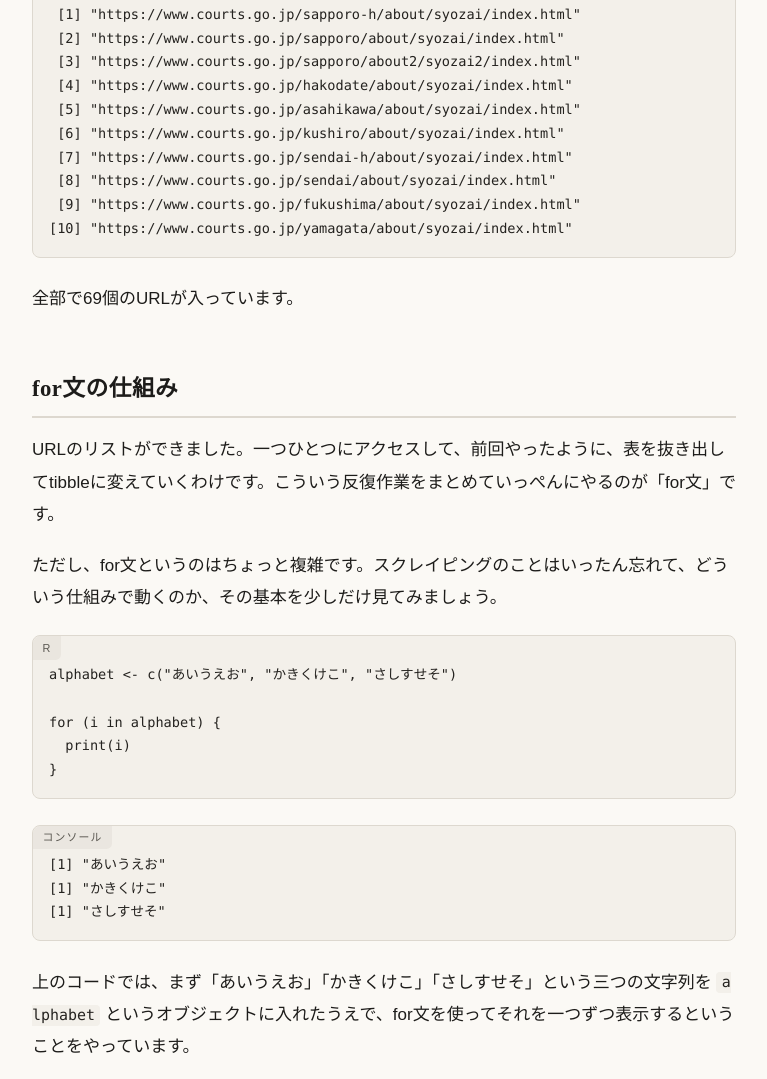
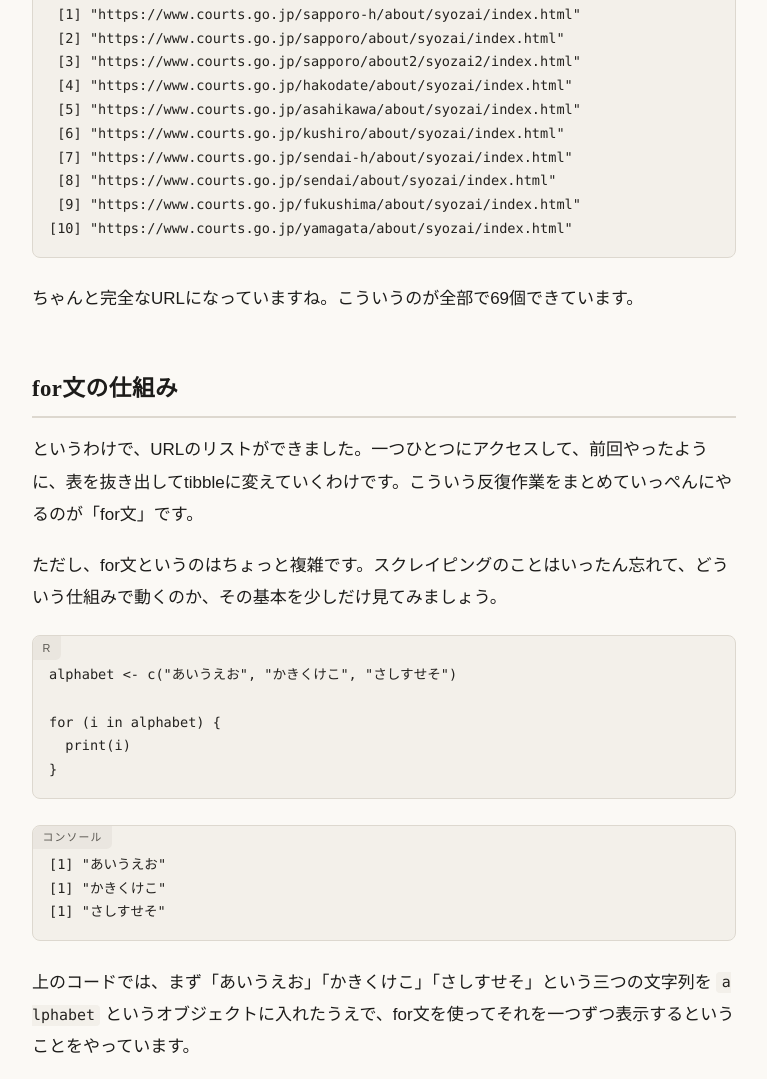
Before and after one commit to ryomakom/r-course, a plain HTML site: page docs/18-loop.html in a window 1280 px wide. Shown: the part 2478-3557 px from the top of the page, without its empty margins (312-1079 px from the left). Drawn offline with Linux system fonts and the light colour scheme.

Commit message:
18章：URLの一覧のあとの説明を整える
Co-Authored-By: Claude Opus 5.5 <noreply@anthropic.com>

```diff
--- a/docs/18-loop.html
+++ b/docs/18-loop.html
@@ -218,9 +218,9 @@
  [8] "https://www.courts.go.jp/sendai/about/syozai/index.html"
  [9] "https://www.courts.go.jp/fukushima/about/syozai/index.html"
 [10] "https://www.courts.go.jp/yamagata/about/syozai/index.html" </code></pre></div>
-<p>全部で69個のURLが入っています。</p>
+<p>ちゃんと完全なURLになっていますね。こういうのが全部で69個できています。</p>
 <h2 id="for文の仕組み">for文の仕組み</h2>
-<p>URLのリストができました。一つひとつにアクセスして、前回やったように、表を抜き出してtibbleに変えていくわけです。こういう反復作業をまとめていっぺんにやるのが「for文」です。</p>
+<p>というわけで、URLのリストができました。一つひとつにアクセスして、前回やったように、表を抜き出してtibbleに変えていくわけです。こういう反復作業をまとめていっぺんにやるのが「for文」です。</p>
 <p>ただし、for文というのはちょっと複雑です。スクレイピングのことはいったん忘れて、どういう仕組みで動くのか、その基本を少しだけ見てみましょう。</p>
 <div class="code" data-lang="R"><pre><code>alphabet &lt;- c("あいうえお", "かきくけこ", "さしすせそ")
 
```
Also changed, not shown: docs/llms-full.txt, 1 other file.
